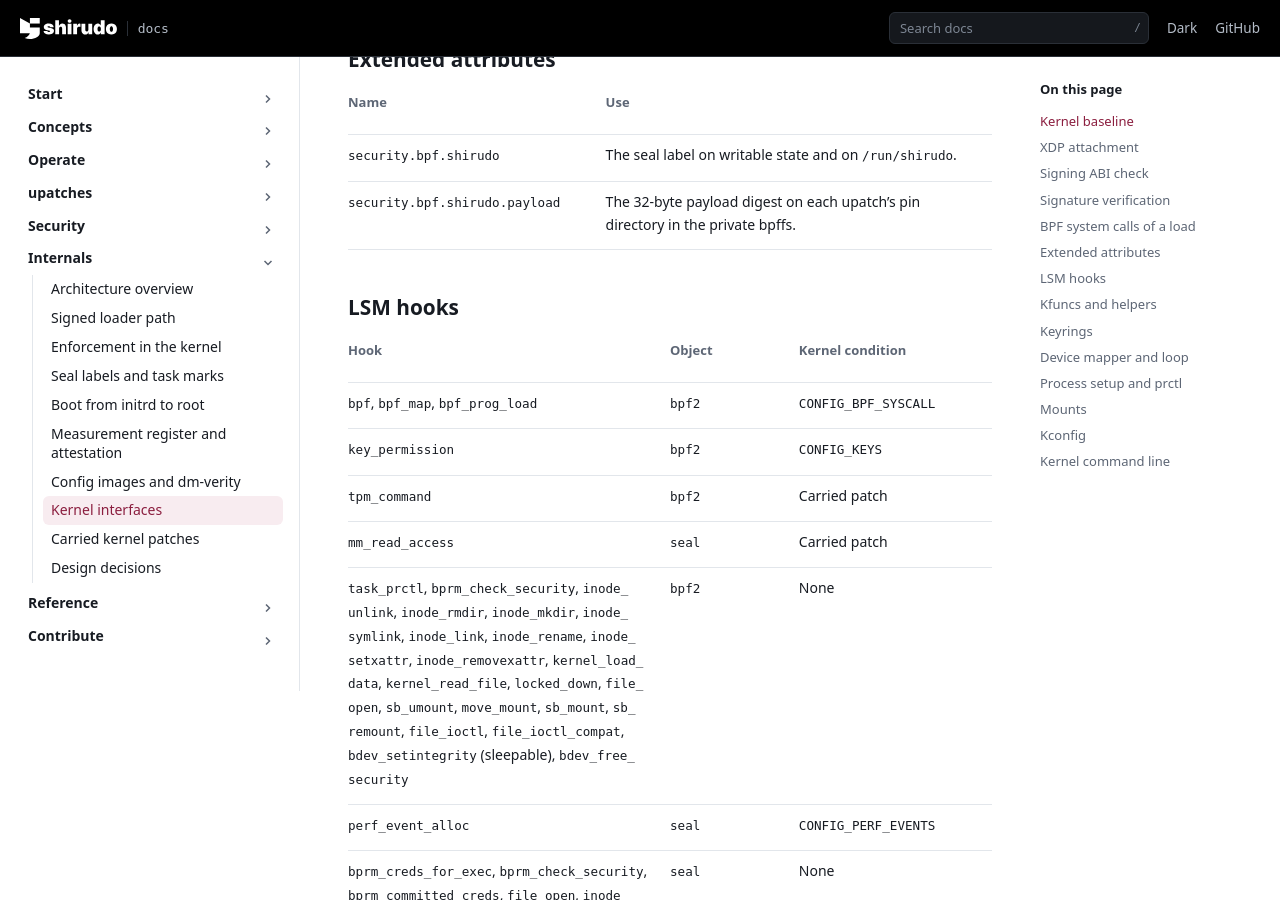
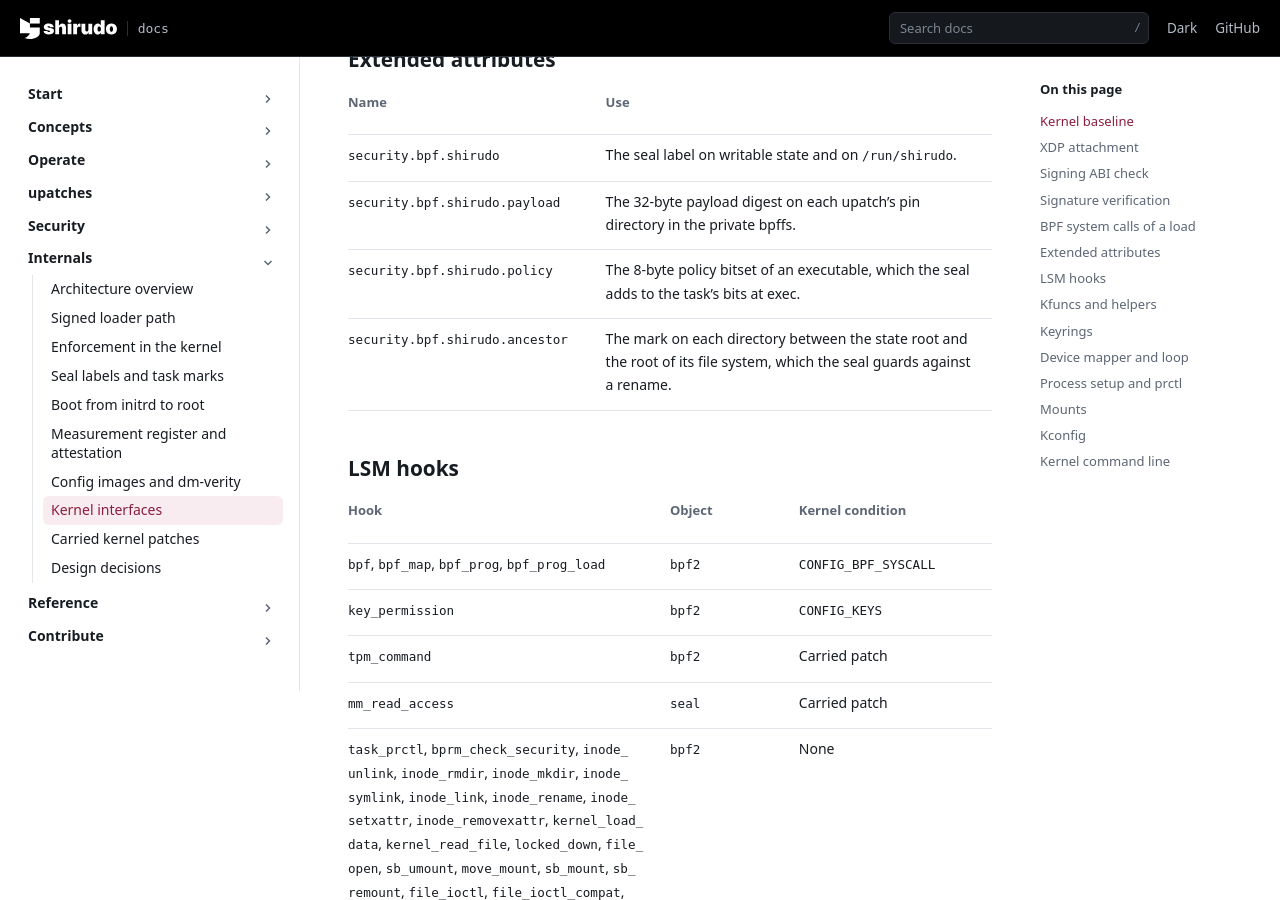
Before and after one commit to AliBashaSY/shirudo, a Sphinx documentation site: the page built from Documentation/internals/kernel-interfaces.rst, in a window 1280 px wide and 900 px high, scrolled down 5078 px. Built offline with Sphinx 7.4.7, drawn with Linux system fonts in a browser that asks for light colours; pages that are not in the unit, such as notebooks, are missing from menus.

Commit message:
docs: list bpf_prog and the policy and ancestor xattrs as interfaces
kernel-interfaces.rst lists the kernel interfaces shirudo relies on,
but its LSM hook table leaves out lsm/bpf_prog, which bpf2 attaches
under CONFIG_BPF_SYSCALL like the other bpf() hooks (bpf/bpf2.c:151),
and its extended attribute table names only the seal label and the
payload digest, though the seal reads and guards
security.bpf.shirudo.policy and security.bpf.shirudo.ancestor as well
(bpf/lib/xattr.h:8-9, util/seal.c:58-97), and the kfunc table below
it names both.

Signed-off-by: Daniel Borkmann <daniel@iogearbox.net>

```diff
--- a/Documentation/internals/kernel-interfaces.rst
+++ b/Documentation/internals/kernel-interfaces.rst
@@ -269,6 +269,12 @@ Extended attributes
    * - ``security.bpf.shirudo.payload``
      - The 32-byte payload digest on each upatch's pin directory in the
        private bpffs.
+   * - ``security.bpf.shirudo.policy``
+     - The 8-byte policy bitset of an executable, which the seal adds to
+       the task's bits at exec.
+   * - ``security.bpf.shirudo.ancestor``
+     - The mark on each directory between the state root and the root
+       of its file system, which the seal guards against a rename.
 
 LSM hooks
 ---------
@@ -280,7 +286,7 @@ LSM hooks
    * - Hook
      - Object
      - Kernel condition
-   * - ``bpf``, ``bpf_map``, ``bpf_prog_load``
+   * - ``bpf``, ``bpf_map``, ``bpf_prog``, ``bpf_prog_load``
      - ``bpf2``
      - ``CONFIG_BPF_SYSCALL``
    * - ``key_permission``
```
